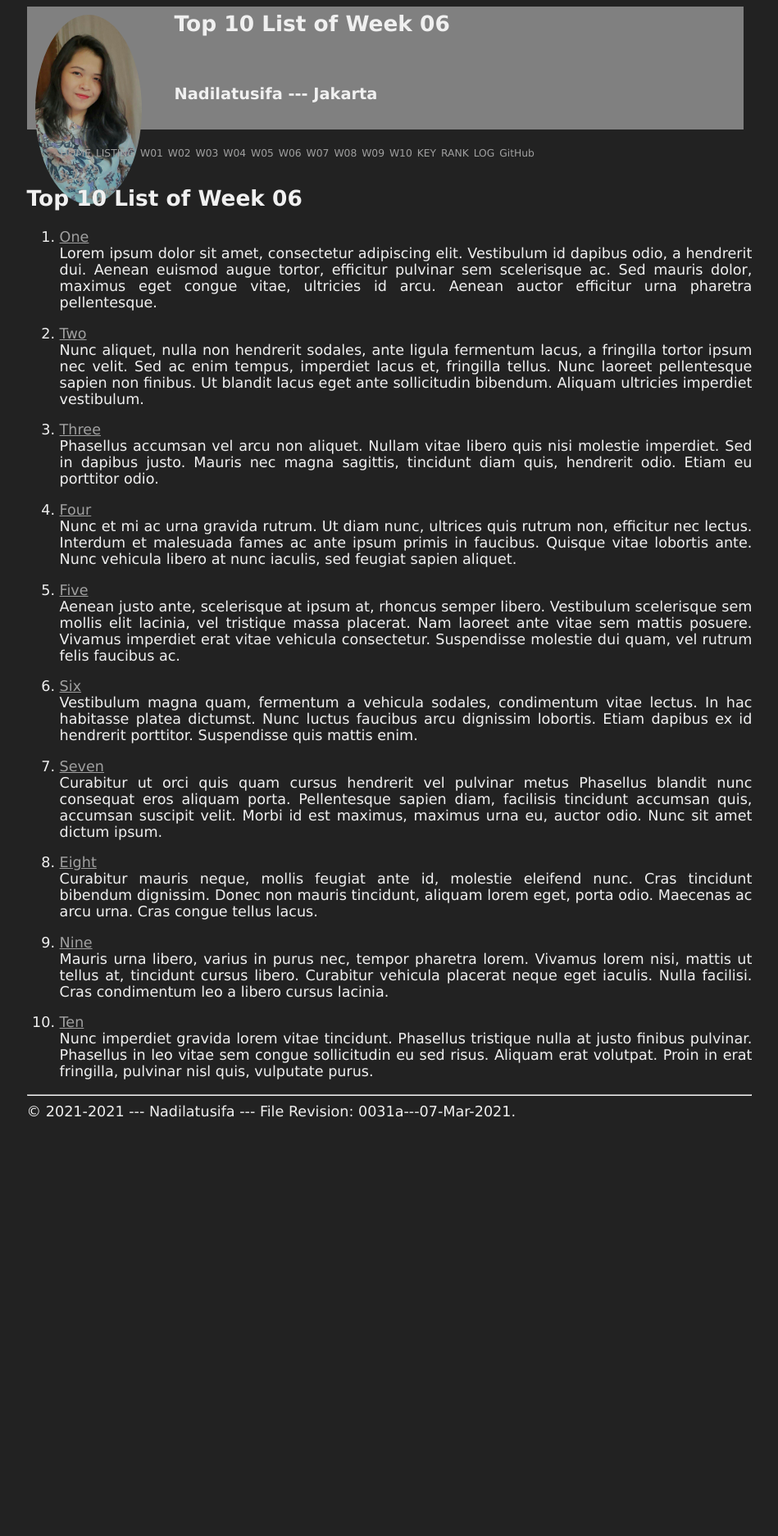
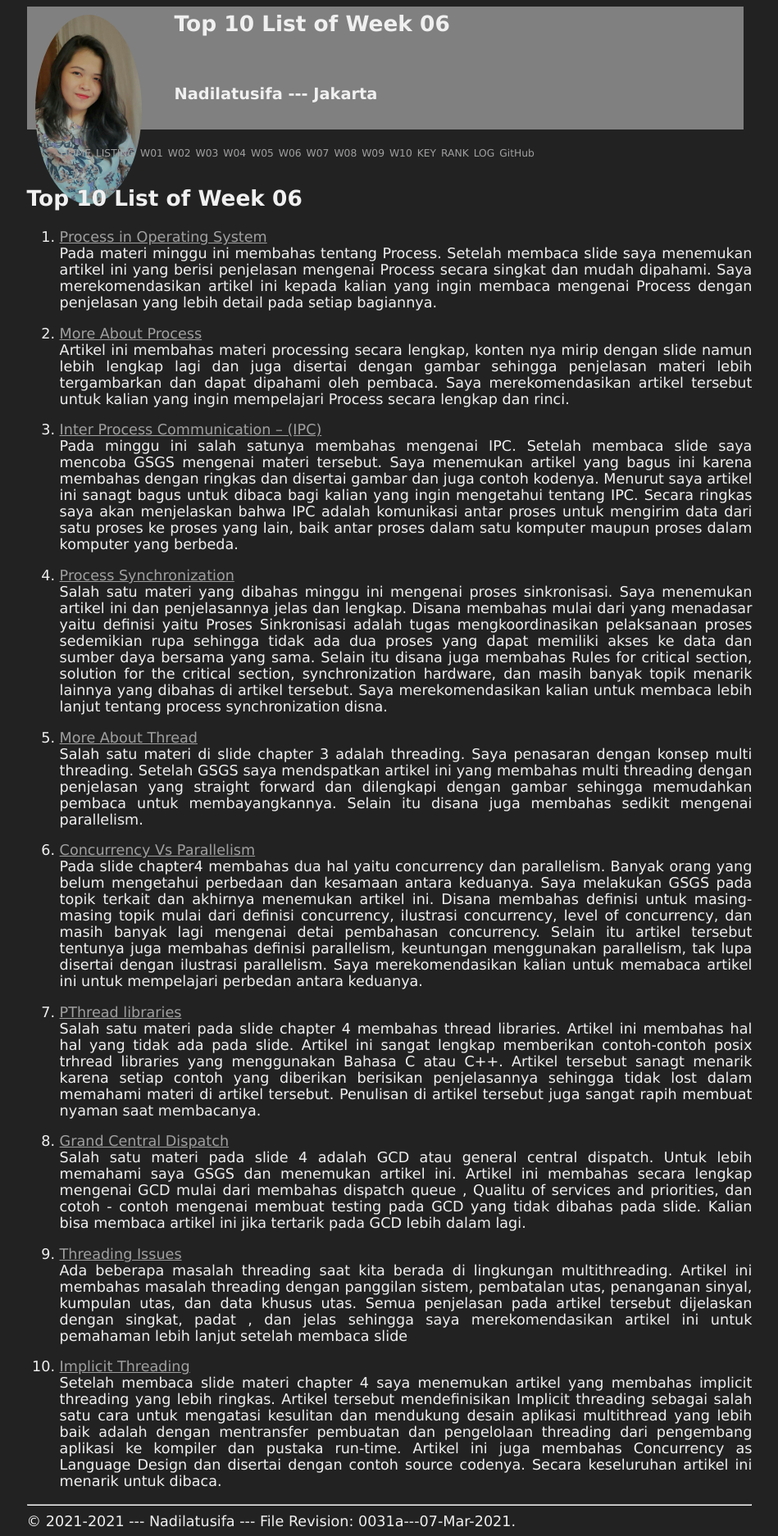
Before and after one commit to nadilatusifa12/os211, a Jekyll site: the page built from w06.md, in a window 1280 px wide. Shown: the whole page at 82% size, without its empty margins (165-1114 px from the left). Built offline with Jekyll 4.4.1, drawn with Linux system fonts in a browser that asks for light colours; our own code applies the rules of GitHub Pages for plain Markdown files; before the commit the page ends 1374 px from its top, so only the background shows below that.

Commit message:
Update w06.md

```diff
--- a/w06.md
+++ b/w06.md
@@ -5,72 +5,32 @@ permalink: /W06/
 
 # Top 10 List of Week 06
 
-1. [One](https://en.wikipedia.org/wiki/1)<br>
-Lorem ipsum dolor sit amet, consectetur adipiscing elit.
-Vestibulum id dapibus odio, a hendrerit dui.
-Aenean euismod augue tortor, efficitur pulvinar sem scelerisque ac.
-Sed mauris dolor, maximus eget congue vitae, ultricies id arcu.
-Aenean auctor efficitur urna pharetra pellentesque.
+1. [Process in Operating System](https://www.guru99.com/process-management-pcb.html)<br>
+Pada materi minggu ini membahas tentang Process. Setelah membaca slide saya menemukan artikel ini yang berisi penjelasan mengenai Process secara singkat dan mudah dipahami. Saya merekomendasikan artikel ini kepada kalian yang ingin membaca mengenai Process dengan penjelasan yang lebih detail pada setiap bagiannya.
 
-2. [Two](https://en.wikipedia.org/wiki/2)<br>
-Nunc aliquet, nulla non hendrerit sodales, ante ligula fermentum lacus, a fringilla tortor ipsum nec velit.
-Sed ac enim tempus, imperdiet lacus et, fringilla tellus.
-Nunc laoreet pellentesque sapien non finibus.
-Ut blandit lacus eget ante sollicitudin bibendum.
-Aliquam ultricies imperdiet vestibulum.
+2. [More About Process](https://www.cs.uic.edu/~jbell/CourseNotes/OperatingSystems/3_Processes.html)<br>
+Artikel ini membahas materi processing secara lengkap, konten nya mirip dengan slide namun lebih lengkap lagi dan juga disertai dengan gambar sehingga penjelasan materi lebih tergambarkan dan dapat dipahami oleh pembaca. Saya merekomendasikan artikel tersebut untuk kalian yang ingin mempelajari Process secara lengkap dan rinci.
 
-3. [Three](https://en.wikipedia.org/wiki/3)<br>
-Phasellus accumsan vel arcu non aliquet.
-Nullam vitae libero quis nisi molestie imperdiet.
-Sed in dapibus justo.
-Mauris nec magna sagittis, tincidunt diam quis, hendrerit odio.
-Etiam eu porttitor odio.
+3. [Inter Process Communication – (IPC)](https://datinnufus.wordpress.com/2015/11/07/mengenal-ipc-inter-process-communication/)<br>
+Pada minggu ini salah satunya membahas mengenai IPC. Setelah membaca slide saya mencoba GSGS mengenai materi tersebut. Saya menemukan artikel yang bagus ini karena membahas dengan ringkas dan disertai gambar dan juga contoh kodenya. Menurut saya artikel ini sanagt bagus untuk dibaca bagi kalian yang ingin mengetahui tentang IPC.  Secara ringkas saya akan menjelaskan bahwa IPC adalah komunikasi antar proses untuk mengirim data dari satu proses ke proses yang lain, baik antar proses dalam satu komputer maupun proses dalam komputer yang berbeda.
 
-4. [Four](https://en.wikipedia.org/wiki/4)<br>
-Nunc et mi ac urna gravida rutrum.
-Ut diam nunc, ultrices quis rutrum non, efficitur nec lectus.
-Interdum et malesuada fames ac ante ipsum primis in faucibus.
-Quisque vitae lobortis ante.
-Nunc vehicula libero at nunc iaculis, sed feugiat sapien aliquet.
+4. [Process Synchronization](https://www.guru99.com/process-synchronization.html)<br>
+Salah satu materi yang dibahas minggu ini mengenai proses sinkronisasi. Saya menemukan artikel ini dan penjelasannya jelas dan lengkap. Disana membahas mulai dari yang menadasar yaitu definisi yaitu Proses Sinkronisasi adalah tugas mengkoordinasikan pelaksanaan proses sedemikian rupa sehingga tidak ada dua proses yang dapat memiliki akses ke data dan sumber daya bersama yang sama. Selain itu disana juga membahas Rules for critical section, solution for the critical section, synchronization hardware, dan masih banyak topik menarik lainnya yang dibahas di artikel tersebut. Saya merekomendasikan kalian untuk membaca lebih lanjut tentang process synchronization disna.
 
-5. [Five](https://en.wikipedia.org/wiki/5)<br>
-Aenean justo ante, scelerisque at ipsum at, rhoncus semper libero.
-Vestibulum scelerisque sem mollis elit lacinia, vel tristique massa placerat.
-Nam laoreet ante vitae sem mattis posuere.
-Vivamus imperdiet erat vitae vehicula consectetur.
-Suspendisse molestie dui quam, vel rutrum felis faucibus ac.
+5. [More About Thread]( https://socs.binus.ac.id/2020/12/13/thread-unit-pemanfaatan-cpu)<br>
+Salah satu materi di slide chapter 3 adalah threading. Saya penasaran dengan konsep multi threading. Setelah GSGS saya mendspatkan artikel ini yang membahas multi threading dengan penjelasan yang straight forward dan dilengkapi dengan gambar sehingga memudahkan pembaca untuk membayangkannya. Selain itu disana juga membahas sedikit mengenai parallelism.
 
-6. [Six](https://en.wikipedia.org/wiki/6)<br>
-Vestibulum magna quam, fermentum a vehicula sodales, condimentum vitae lectus.
-In hac habitasse platea dictumst.
-Nunc luctus faucibus arcu dignissim lobortis.
-Etiam dapibus ex id hendrerit porttitor.
-Suspendisse quis mattis enim.
+6. [Concurrency Vs Parallelism]( https://www.tutorialspoint.com/concurrency_in_python/concurrency_in_python_concurrency_vs_parallelism.htm)<br>
+Pada slide chapter4 membahas dua hal yaitu concurrency dan parallelism. Banyak orang yang belum mengetahui perbedaan dan kesamaan antara keduanya. Saya melakukan GSGS pada topik terkait dan akhirnya menemukan artikel ini. Disana membahas definisi untuk masing-masing topik mulai dari definisi concurrency, ilustrasi concurrency, level of concurrency, dan masih banyak lagi mengenai detai pembahasan concurrency. Selain itu artikel tersebut tentunya juga membahas definisi parallelism, keuntungan menggunakan parallelism, tak lupa disertai dengan ilustrasi parallelism. Saya merekomendasikan kalian untuk memabaca artikel ini untuk mempelajari perbedan antara keduanya.
 
-7. [Seven](https://en.wikipedia.org/wiki/7)<br>
-Curabitur ut orci quis quam cursus hendrerit vel pulvinar metus
-Phasellus blandit nunc consequat eros aliquam porta.
-Pellentesque sapien diam, facilisis tincidunt accumsan quis, accumsan suscipit velit.
-Morbi id est maximus, maximus urna eu, auctor odio.
-Nunc sit amet dictum ipsum.
+7. [PThread libraries](https://www.cs.cmu.edu/afs/cs/academic/class/15492-f07/www/pthreads.html)<br>
+Salah satu materi pada slide chapter 4 membahas thread libraries. Artikel ini membahas hal hal yang tidak ada pada slide. Artikel ini sangat lengkap memberikan contoh-contoh posix trhread libraries yang menggunakan Bahasa C atau C++. Artikel tersebut sanagt menarik karena setiap contoh yang diberikan berisikan penjelasannya sehingga tidak lost dalam memahami materi di artikel tersebut. Penulisan di artikel tersebut juga sangat rapih membuat nyaman saat membacanya.
 
-8. [Eight](https://en.wikipedia.org/wiki/8)<br>
-Curabitur mauris neque, mollis feugiat ante id, molestie eleifend nunc.
-Cras tincidunt bibendum dignissim.
-Donec non mauris tincidunt, aliquam lorem eget, porta odio.
-Maecenas ac arcu urna.
-Cras congue tellus lacus.
+8. [Grand Central Dispatch](https://www.appcoda.com/grand-central-dispatch/)<br>
+Salah satu materi pada slide 4 adalah GCD atau general central dispatch. Untuk lebih memahami saya GSGS dan menemukan artikel ini. Artikel ini membahas secara lengkap mengenai GCD mulai dari membahas dispatch queue , Qualitu of services and priorities, dan cotoh - contoh mengenai membuat testing pada GCD yang tidak dibahas pada slide. Kalian bisa membaca artikel ini jika tertarik pada GCD lebih dalam lagi.
 
-9. [Nine](https://en.wikipedia.org/wiki/9)<br>
-Mauris urna libero, varius in purus nec, tempor pharetra lorem.
-Vivamus lorem nisi, mattis ut tellus at, tincidunt cursus libero.
-Curabitur vehicula placerat neque eget iaculis.
-Nulla facilisi.
-Cras condimentum leo a libero cursus lacinia.
+9. [Threading Issues](https://binaryterms.com/threading-issues-in-os.html)<br>
+Ada beberapa masalah threading saat kita berada di lingkungan multithreading. Artikel ini membahas masalah threading dengan panggilan sistem, pembatalan utas, penanganan sinyal, kumpulan utas, dan data khusus utas. Semua penjelasan pada artikel tersebut dijelaskan dengan singkat, padat , dan jelas sehingga saya merekomendasikan artikel ini untuk pemahaman lebih lanjut setelah membaca slide
 
-10. [Ten](https://en.wikipedia.org/wiki/10)<br>
-Nunc imperdiet gravida lorem vitae tincidunt.
-Phasellus tristique nulla at justo finibus pulvinar.
-Phasellus in leo vitae sem congue sollicitudin eu sed risus.
-Aliquam erat volutpat.
-Proin in erat fringilla, pulvinar nisl quis, vulputate purus.
+10. [Implicit Threading](https://www.tutorialspoint.com/implicit-threading-and-language-based-threads)<br>
+Setelah membaca slide materi chapter 4 saya menemukan artikel yang membahas implicit threading yang lebih ringkas. Artikel tersebut mendefinisikan Implicit threading sebagai salah satu cara untuk mengatasi kesulitan dan mendukung desain aplikasi multithread yang lebih baik adalah dengan mentransfer pembuatan dan pengelolaan threading dari pengembang aplikasi ke kompiler dan pustaka run-time. Artikel ini juga membahas Concurrency as Language Design dan disertai dengan contoh source codenya. Secara keseluruhan artikel ini menarik untuk dibaca.
```
